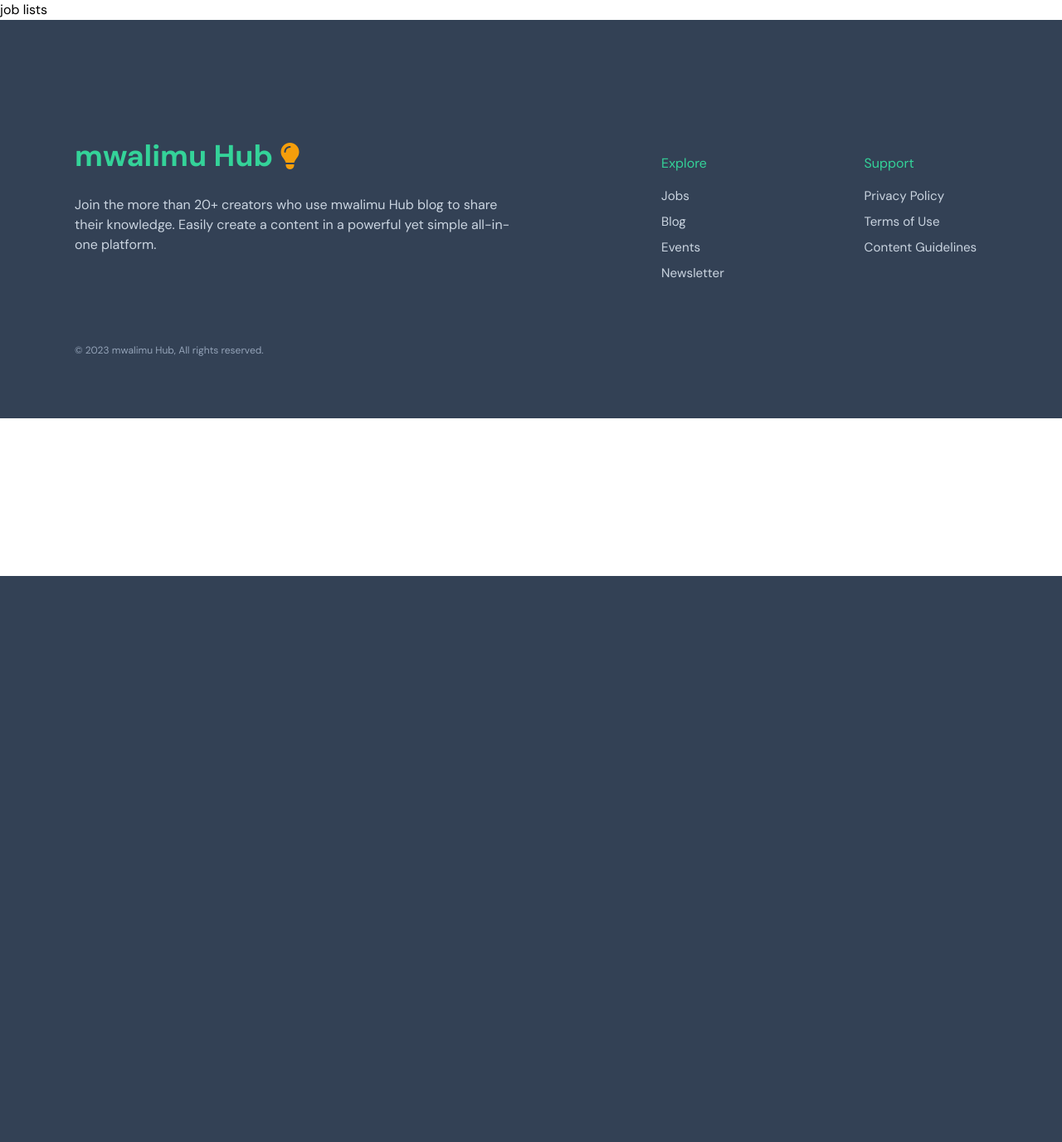
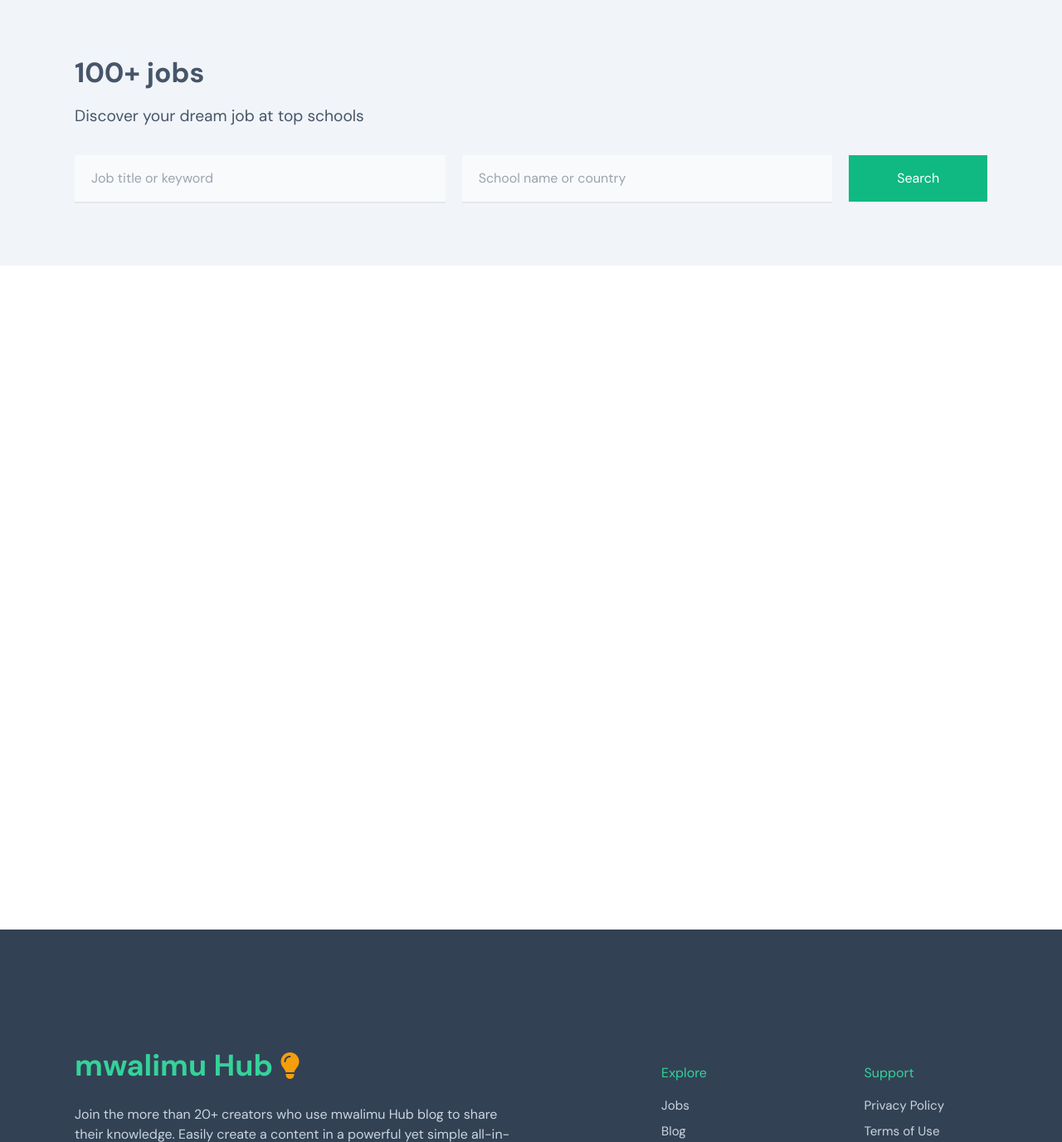
Before and after one commit to kitindi/elimu_tech, a Django app: template templates/schools/jobboard.html in a window 1280 px wide. Shown: the part 106-1482 px from the top of the page at 83% size. Before the commit the page ends 800 px from the top, so only its background shows below. Run offline with Django 3.2, Linux system fonts and the light colour scheme; the template is opened without the code that fills it, so the values that code supplies are empty; some libraries are stand-ins or nearby versions.

Commit message:
created a jobs page and url

```diff
--- a/templates/schools/home_page.html
+++ b/templates/schools/home_page.html
@@ -1,7 +1,7 @@
 {% extends 'base.html' %} {% load static %}{% block content %}
 <div class="w-full max-w-[1100px] mx-auto py-16 h-[80vh]">
   <div class="md:grid md:grid-cols-12 gap-4 h-full">
-    <div class="md:col-span-5 h-full">
+    <div class="md:col-span-5 h-full relative">
       <img
         src="{% static 'images/heroo.png' %}"
         alt=""
--- a/templates/schools/jobboard.html
+++ b/templates/schools/jobboard.html
@@ -1,3 +1,37 @@
 {% extends 'base.html' %} {% block content %}
-<div class="">job lists</div>
+<section class="w-full h-[40vh] flex items-center justify-center bg-slate-100">
+  <div class="w-full max-w-[1100px] mx-auto py-8">
+    <p class="text-[2.1rem] font-semibold text-slate-600 mb-3">100+ jobs</p>
+    <h1 class="text-[1.2rem] font-normal text-slate-600">
+      Discover your dream job at top schools
+    </h1>
+    <div class="mt-5 py-3">
+      <form class="grid grid-cols-12 gap-5">
+        <div class="col-span-5">
+          <input
+            type="text"
+            class="w-full bg-slate-50 py-4 px-5 border-b-2 border-slate-150 outline-none"
+            placeholder="Job title or keyword"
+          />
+        </div>
+        <div class="col-span-5">
+          <input
+            type="text"
+            class="w-full bg-slate-50 py-4 px-5 border-b-2 border-slate-150 outline-none"
+            placeholder="School name or country"
+          />
+        </div>
+        <div class="col-span-2">
+          <button class="bg-emerald-500 text-white py-4 px-3 w-full">
+            Search
+          </button>
+        </div>
+      </form>
+    </div>
+  </div>
+</section>
+<section class="w-full h-[100vh] flex items-center justify-center">
+  <div class="w-full max-w-[1100px] mx-auto py-8"></div>
+</section>
+
 {% endblock %}
```
